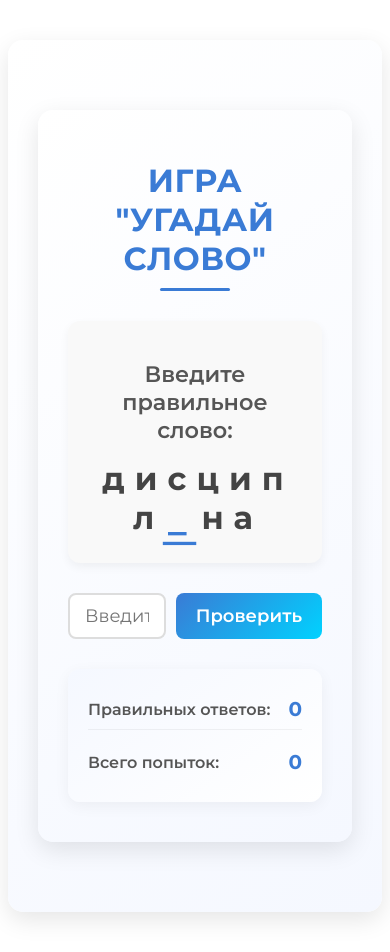
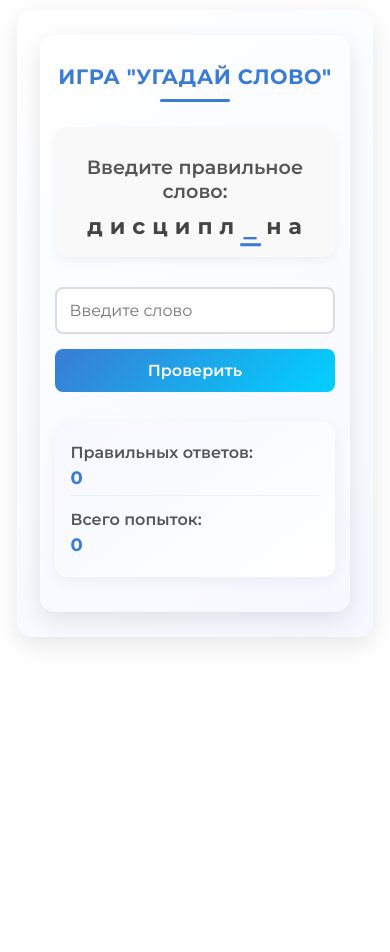
Before and after one commit to not-hype-pruduction/ege, a Vue app: page / in a window 390 px wide. After the commit the page ends 844 px from the top, so only its background shows below. Built offline with nearby package versions, Linux system fonts and the light colour scheme.

Commit message:
enhance responsive design with media queries for various components

```diff
--- a/src/App.vue
+++ b/src/App.vue
@@ -109,6 +109,8 @@
     box-shadow: 0 8px 25px rgba(0,0,0,0.1);
     border-radius: 15px;
     background: linear-gradient(145deg, #ffffff, #f5f8ff);
+    box-sizing: border-box;
+    overflow: hidden;
   }
 
   .title {
@@ -175,4 +177,32 @@
     0% { transform: translate(-50%, -50%) scale(1); }
     100% { transform: translate(-50%, -50%) scale(0); }
   }
+  @media (max-width: 768px) {
+    #app {
+      margin: 20px auto;
+      padding: 20px;
+      max-width: 95%;
+      width: 95%;
+    }
+
+    .title {
+      font-size: 1.5rem;
+    }
+
+    .success-message {
+      font-size: 20px;
+      padding: 12px 24px;
+    }
+  }
+
+  @media (max-width: 400px) {
+    #app {
+      padding: 15px;
+      margin: 10px auto;
+    }
+
+    .title {
+      font-size: 1.3rem;
+    }
+  }
   </style>
--- a/src/components/GameStats.vue
+++ b/src/components/GameStats.vue
@@ -116,4 +116,30 @@
         opacity: 0;
         transform: translateY(20px);
       }
+      @media (max-width: 600px) {
+        .game-stats {
+          margin: 20px 0;
+          padding: 15px;
+        }
+
+        .stat-item {
+          margin-bottom: 8px;
+          padding: 6px 0;
+          flex-direction: column;
+          align-items: flex-start;
+        }
+
+        .stat-label {
+          margin-bottom: 5px;
+        }
+
+        .stat-value {
+          font-size: 18px;
+        }
+
+        .accuracy-bar {
+          width: 80px;
+          height: 6px;
+        }
+      }
       </style>
--- a/src/components/WordDisplay.vue
+++ b/src/components/WordDisplay.vue
@@ -28,8 +28,8 @@
 
 <style scoped>
 .word-display {
-    margin: 30px 0;
-    padding: 20px;
+  margin: 20px 0;
+  padding: 15px;
   border-radius: 12px;
   background-color: #f9f9f9;
   box-shadow: 0 4px 10px rgba(0,0,0,0.05);
@@ -72,4 +72,38 @@
   50% { transform: scale(1.1); }
   100% { transform: scale(1); }
 }
+
+/* Медиа-запросы для мобильных устройств */
+@media (max-width: 600px) {
+  .word-display {
+    margin: 15px 0;
+    padding: 12px;
+  }
+
+  .word-display h2 {
+    font-size: 1.2rem;
+    margin-bottom: 10px;
+  }
+
+  .word-with-gap {
+    font-size: 26px;
+    letter-spacing: 2px;
+  }
+
+  .highlight {
+    font-size: 28px;
+  }
+}
+
+@media (max-width: 400px) {
+  .word-with-gap {
+    font-size: 22px;
+    letter-spacing: 1px;
+  }
+
+  .highlight {
+    font-size: 24px;
+    padding: 0 3px;
+  }
+}
 </style>
--- a/src/components/WordInput.vue
+++ b/src/components/WordInput.vue
@@ -62,12 +62,14 @@
       <style scoped>
       .word-input {
         margin: 30px 0;
+        width: 100%;
       }
 
       .input-wrapper {
         display: flex;
         justify-content: center;
         gap: 10px;
+        max-width: 100%;
       }
 
       input {
@@ -76,8 +78,10 @@
         border-radius: 8px;
         border: 2px solid #ddd;
         width: 60%;
+        max-width: 300px;
         transition: all 0.3s ease;
         font-family: 'Montserrat', sans-serif;
+        box-sizing: border-box;
       }
 
       input:focus {
@@ -103,6 +107,7 @@
         transition: all 0.3s ease;
         font-family: 'Montserrat', sans-serif;
         font-weight: 600;
+        white-space: nowrap;
       }
 
       button:hover {
@@ -136,4 +141,24 @@
         transform: translateY(-10px);
         opacity: 0;
       }
+      @media (max-width: 600px) {
+        .input-wrapper {
+          flex-direction: column;
+          gap: 15px;
+          width: 100%;
+        }
+
+        input {
+          width: 100%;
+          max-width: 100%;
+          font-size: 16px;
+          padding: 12px;
+        }
+
+        button {
+          width: 100%;
+          padding: 12px;
+          font-size: 16px;
+        }
+      }
       </style>
```
Lines whose indentation alone changed are shown as unchanged.
